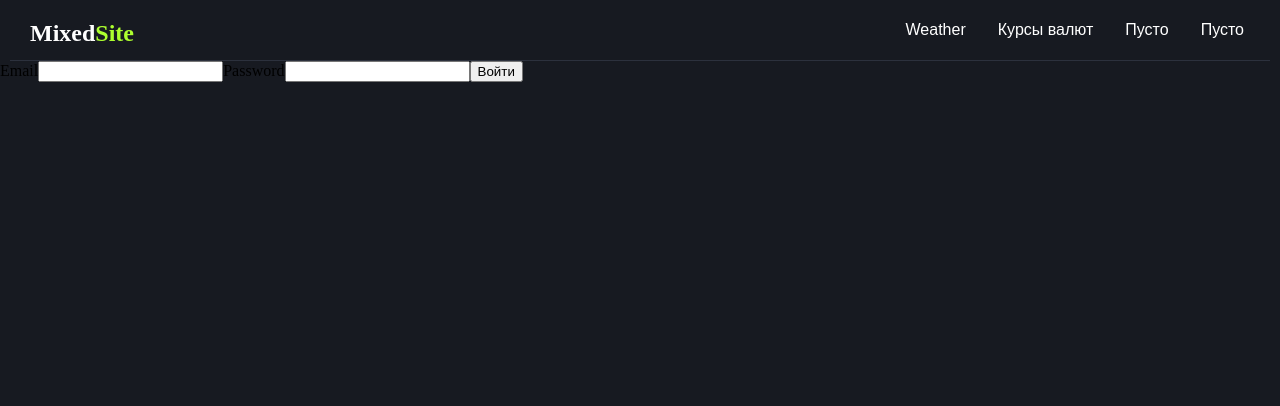
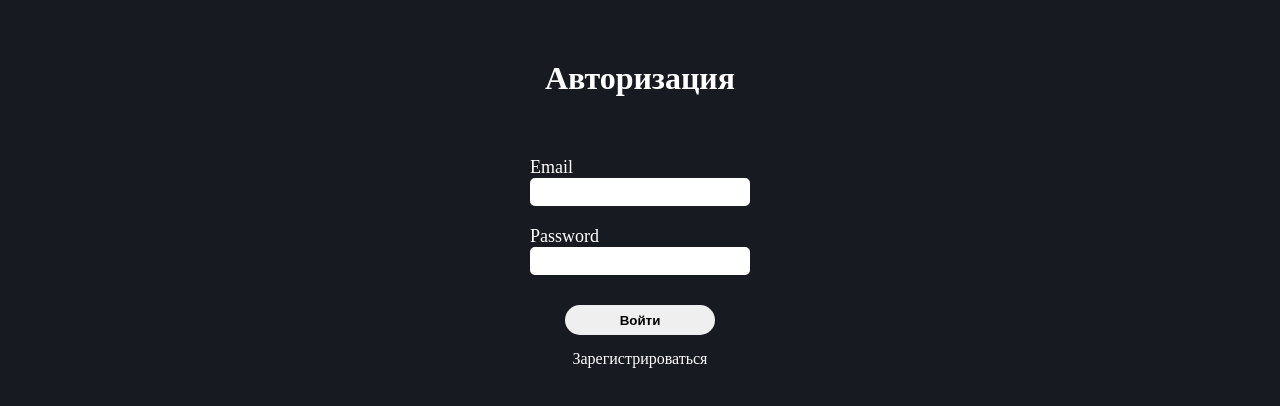
Before and after one commit to FzeroH/m_front, a Vue app: page / in a window 1280 px wide. Shown: the top 406 px of the page. Built offline with nearby package versions, Linux system fonts and the light colour scheme.

Commit message:
Добавлен функционал на страницу авторизации. Добавлена страница регистрации. Header показывается только авторизованным пользователям.

```diff
--- a/src/App.vue
+++ b/src/App.vue
@@ -1,22 +1,36 @@
 <template>
-  <Header/>
+  <Header v-if="isAuthenticated"/>
   <router-view/>
 </template>
 
 <script>
 import Header from './components/Header'
-export default {
-  components: { Header }
-}
+import { defineComponent, computed } from 'vue'
+import { useStore } from 'vuex'
+
+export default defineComponent({
+  components: { Header },
+  setup () {
+    const store = useStore()
+    const isAuthenticated = computed(() => store.getters.isLoggedIn)
+
+    return {
+      isAuthenticated
+    }
+  }
+})
 </script>
 
 <style>
 body{
   margin: 0;
   padding: 0;
+  width: 100%;
+  height: 100%;
   box-sizing: border-box;
   background: #171A21;
 }
+
 button{
   cursor: pointer;
 }
--- a/src/api/AuthService.js
+++ b/src/api/AuthService.js
@@ -6,7 +6,7 @@ class AuthService {
       email: email,
       password: password
     })
-      .then(res => resolve.data(res.data))
+      .then(res => resolve(res.data))
       .catch(e => reject(e))
   })
 
--- a/src/components/WeatherItem.vue
+++ b/src/components/WeatherItem.vue
@@ -56,6 +56,7 @@ export default {
   width: 100px;
   height: 100px;
 }
+
 /* Large desktops and laptops */
 @media (min-width: 1200px) {
   .currency_item-container > span > h3 {
--- a/src/router/index.js
+++ b/src/router/index.js
@@ -1,7 +1,8 @@
 import { createRouter, createWebHistory } from 'vue-router'
 import MainPage from '../views/MainPage.vue'
 import WeatherPage from '../views/WeatherPage'
-import CurratePage from "../views/CurrencyPage";
+import CurratePage from '../views/CurrencyPage'
+import RegistrationPage from '../views/RegistrationPage'
 
 const routes = [
   {
@@ -18,6 +19,11 @@ const routes = [
     path: '/currency',
     name: 'CurratePage',
     component: CurratePage
+  },
+  {
+    path: '/registration',
+    name: 'RegistrationPage',
+    component: RegistrationPage
   }
 
 ]
--- a/src/store/index.js
+++ b/src/store/index.js
@@ -1,11 +1,46 @@
 import { createStore } from 'vuex'
+import AuthService from '../api/AuthService'
 
 export default createStore({
   state: {
+    token: localStorage.getItem('token') || '',
+    user: {},
+    status: ''
+  },
+  getters: {
+    isLoggedIn: state => !!state.token,
+    authStatus: state => state.status
   },
   mutations: {
+    auth_success (state, payload) {
+      state.status = 'success'
+      state.token = payload.token
+      state.user = payload.user
+    },
+    auth_error (state) {
+      state.status = 'error'
+    },
+    logout (state) {
+      state.status = ''
+      state.token = ''
+      state.user = {}
+    }
   },
   actions: {
+    login ({ commit }, user) {
+      AuthService.signIn(user.email, user.password)
+        .then((res) => {
+          const token = res.token
+          const user = res.user
+
+          localStorage.setItem('token', res.token)
+          commit('auth_success', { token, user })
+        })
+        .catch((e) => {
+          commit('auth_error', e)
+          localStorage.removeItem('token')
+        })
+    }
   },
   modules: {
   }
--- a/src/views/CurrencyRateModalPage.vue
+++ b/src/views/CurrencyRateModalPage.vue
@@ -107,6 +107,7 @@ export default {
   font-weight: 600;
   background: linear-gradient(90deg, #2F343F 0%, #262a33 100%);
 }
+
 h3 {
   color: white;
   text-align: center;
--- a/src/views/MainPage.vue
+++ b/src/views/MainPage.vue
@@ -1,31 +1,89 @@
 <template>
-  <form @submit.prevent="signin(email, password)" action="submit">
+  <h1>Авторизация</h1>
+  <form @submit.prevent="signin(email, password)">
     <label> Email</label>
     <input type="text" v-model="email">
     <label>Password</label>
     <input type="password" v-model="password">
     <button type="submit">Войти</button>
   </form>
+  <router-link to="/registration">Зарегистрироваться</router-link>
 </template>
 
 <script>
-import AuthService from '../api/AuthService'
+import { ref, defineComponent } from 'vue'
+import { useStore } from 'vuex'
 
-export default {
+export default defineComponent({
   name: 'MainPage',
   setup () {
+    const store = useStore()
+    const email = ref('')
+    const password = ref('')
     const signin = async (email, password) => {
-      await AuthService.signIn(email, password)
-        .then((res) => { console.log(res.data) })
-        .catch((e) => console.error(e.message))
+      await store.dispatch('login', { email, password })
     }
     return {
-      signin
+      signin,
+      email,
+      password
     }
   }
-}
+})
 </script>
 
 <style scoped>
+h1 {
+  display: flex;
+  justify-content: center;
+  color: white;
+  margin-top:60px;
+}
 
+form {
+  display: flex;
+  flex-direction: column;
+  width:fit-content;
+  margin:60px auto 0 auto;
+}
+
+form > label {
+  font-size: 18px;
+  color: white;
+  margin: 0;
+  font-weight: normal;
+}
+
+form > input {
+  width: 200px;
+  border-radius: 5px;
+  padding: 5px 10px;
+  border: none;
+  outline: none;
+  color: black;
+  font-size: 16px;
+  font-weight:normal;
+  margin-bottom:20px;
+}
+
+form > button {
+  width: 150px;
+  height: 30px;
+  border: transparent;
+  border-radius: 20px;
+  color: black;
+  font-weight: 600;
+  margin: 10px auto 0 auto;
+
+}
+
+a {
+  display:flex;
+  justify-content: center;
+  font-size: 16px;
+  margin:15px auto 0 auto;
+  text-decoration: none;
+  color: white;
+
+}
 </style>
--- /dev/null
+++ b/src/views/RegistrationPage.vue
@@ -0,0 +1,81 @@
+<template>
+  <h1>Регистрация</h1>
+  <form @submit.prevent="signup(email, password, userName)">
+    <label>Имя пользователя</label>
+    <input type="text" v-model="userName"/>
+    <label>Email</label>
+    <input type="text" v-model="email"/>
+    <label>Пароль</label>
+    <input type="password" v-model="password"/>
+    <button type="submit">Зарегистрироваться</button>
+  </form>
+</template>
+
+<script>
+import { ref } from 'vue'
+import AuthService from '../api/AuthService'
+
+export default {
+  name: 'RegistrationPage',
+  setup () {
+    const userName = ref('')
+    const email = ref('')
+    const password = ref('')
+
+    const signup = async (email, password, userName) => {
+      await AuthService.signUp(email, password, userName)
+        .then((res) => { console.log(res.data) })
+        .catch((e) => console.error(e.message))
+    }
+
+    return {
+      userName, email, password, signup
+    }
+  }
+}
+</script>
+
+<style scoped>
+h1 {
+  display: flex;
+  justify-content: center;
+  color: white;
+  margin-top:60px;
+}
+
+form {
+  display: flex;
+  flex-direction: column;
+  width:fit-content;
+  margin:60px auto 0 auto;
+}
+
+form > label {
+  font-size: 18px;
+  color: white;
+  margin: 0;
+  font-weight: normal;
+}
+
+form > input {
+  width: 200px;
+  border-radius: 5px;
+  padding: 5px 10px;
+  border: none;
+  outline: none;
+  color: black;
+  font-size: 16px;
+  font-weight:normal;
+  margin-bottom:20px;
+}
+
+form > button {
+  width: 150px;
+  height: 30px;
+  border: transparent;
+  border-radius: 20px;
+  color: black;
+  font-weight: 600;
+  margin: 10px auto 0 auto;
+}
+</style>
--- a/src/views/WeatherPage.vue
+++ b/src/views/WeatherPage.vue
@@ -45,6 +45,7 @@ input {
   font-size: 18px;
   font-weight: 200;
 }
+
 h3 {
   text-align: center;
   margin-top: 10%;
@@ -59,6 +60,7 @@ h3 {
     font-size: 18px;
     font-weight: 200;
   }
+
   h3 {
     font-size: 48px;
     font-weight: 200;
@@ -71,6 +73,7 @@ h3 {
     font-size: 16px;
     font-weight: 200;
   }
+
   h3 {
     font-size: 34px;
     font-weight: 200;
@@ -83,6 +86,7 @@ h3 {
     font-size: 14px;
     font-weight: 200;
   }
+
   h3 {
     font-size: 24px;
     font-weight: 200;
@@ -95,6 +99,7 @@ h3 {
     font-size: 12px;
     font-weight: 200;
   }
+
   h3 {
     font-size: 20px;
     font-weight: 200;
@@ -107,6 +112,7 @@ h3 {
     font-size: 10px;
     font-weight: 200;
   }
+
   h3 {
     font-size: 18px;
     font-weight: 200;
```
Also changed, not shown: src/components/Header.vue (+11 -0 lines), 1 other file (tests, documents, lock files or other folders).
